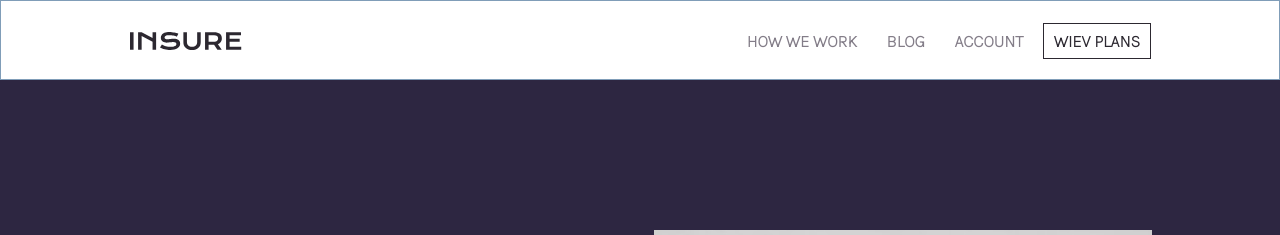
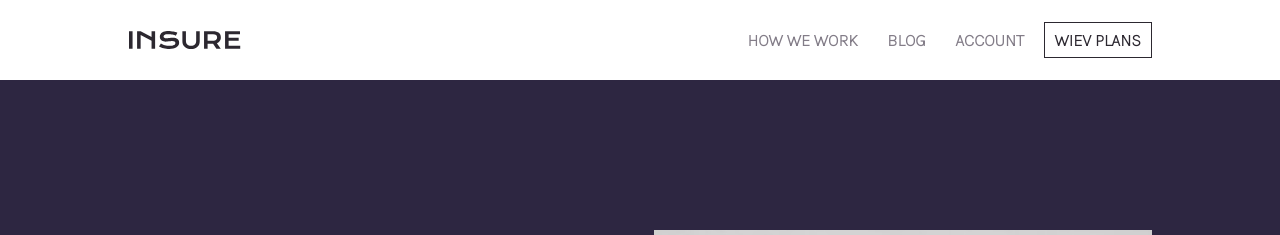
Before and after one commit to Guenfoudi-Mohamed/project_14-media_query, a plain HTML site: page index.html in a window 1280 px wide. Shown: the top 235 px of the page. Drawn offline with Linux system fonts and the light colour scheme.

Commit message:
Update project_14-media_query.css

```diff
--- a/project_14-media_query.css
+++ b/project_14-media_query.css
@@ -28,12 +28,12 @@ body > .list_navbar_move .header_bottom_move .container_move .list li:last-child
 @media(min-width:280px) and (max-width:780px){
     body > .list_navbar_move .header_bottom_move .container_move .humbrger{display: flex;}
 }
-@media(min-width:781px) and (max-width:1440px){
+@media(min-width:781px) and (max-width:14400px){
     body > .list_navbar_move{left: 100%;}
     header[class="header_top"]{visibility: visible;}
 }
     /* start header_top */
-body .list_navbar_move + .header_top{width: 100%;background-color: #fff;height: 80px;min-height: 80px;border: 1px solid rgb(128, 157, 184);position:sticky;top: 0px;z-index: 2;visibility: visible;}
+body .list_navbar_move + .header_top{width: 100%;background-color: #fff;height: 80px;min-height: 80px;position:sticky;top: 0px;z-index: 2;visibility: visible;}
 body .list_navbar_move + .header_top .container{width: 80%;min-height: inherit; margin:0px auto;display: flex;justify-content: space-between;align-items: center;position: relative;}
 body .list_navbar_move + .header_top .container .logo svg{display: block;margin-left: 1px;}
         /* start humbrger */
```
